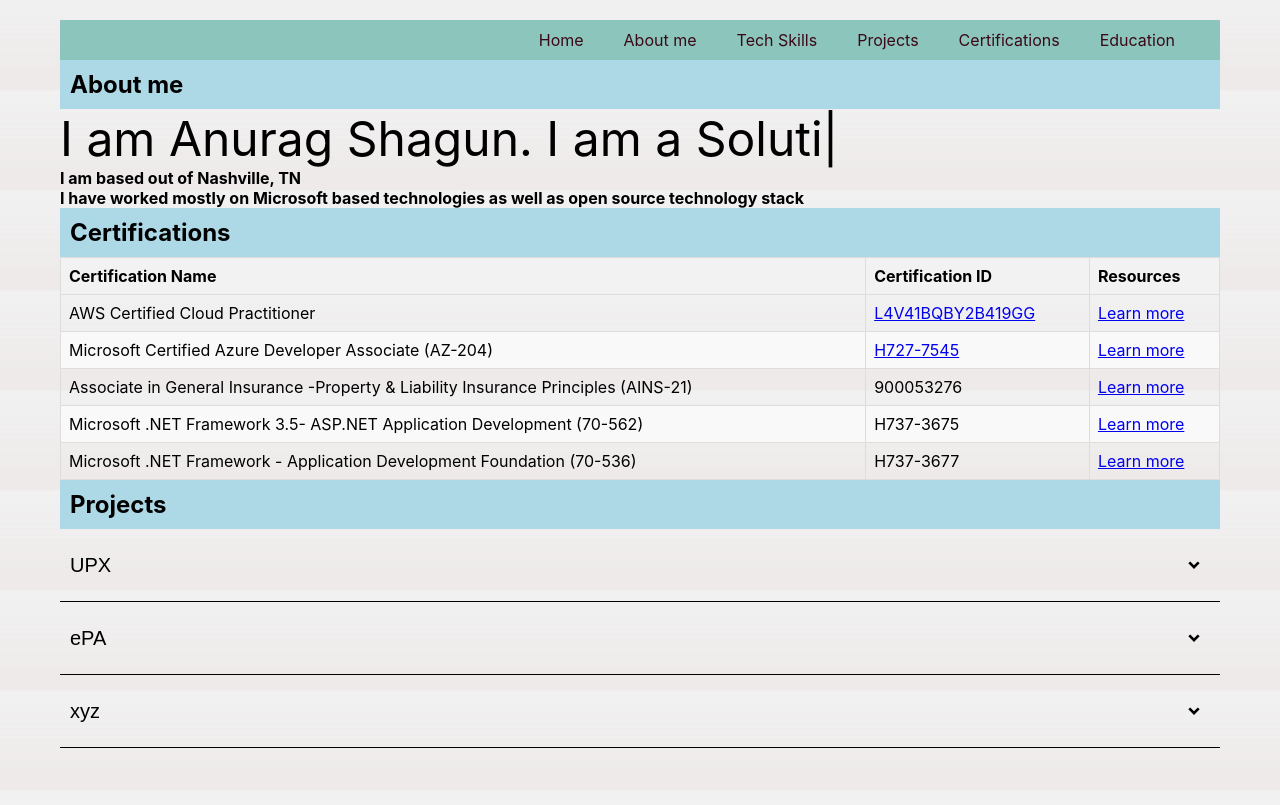
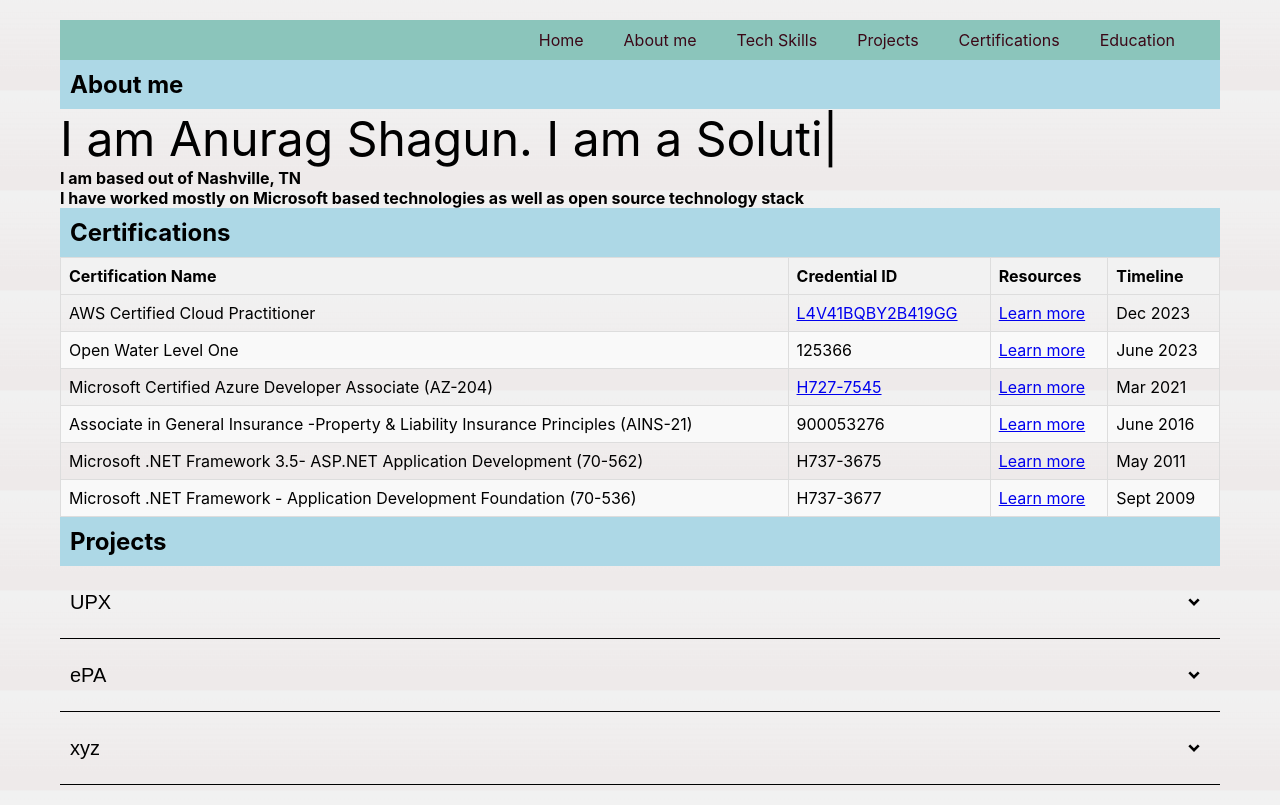
Before and after one commit to anurag0906/anurag-app, a React (Create React App) app: page / in a window 1280 px wide. Built offline with nearby package versions, Linux system fonts and the light colour scheme.

Commit message:
cert added

```diff
--- a/src/Certifications/CertificationData.js
+++ b/src/Certifications/CertificationData.js
@@ -1,30 +1,36 @@
 const certData = [
   {
     id: 1, name: 'AWS Certified Cloud Practitioner', CertId: 'L4V41BQBY2B419GG',
-    logo: '../img/aws.JPG',
+    duration: 'Dec 2023',
     Verify: 'https://www.credly.com/badges/c5efda8a-8fd0-4bc1-ae30-9d01d25fc093',
     Resource: 'https://aws.amazon.com/certification/certified-cloud-practitioner/?ch=tile&tile=getstarted'
   },
   {
-    id: 2, name: 'Microsoft Certified Azure Developer Associate (AZ-204)', CertId: 'H727-7545',
-    logo: '../img/azure.png',
+    id: 2, name: 'Open Water Level One ', CertId: '125366',
+    duration: 'June 2023',
+    Verify: '',
+    Resource: 'https://mdeaworld.com/memberships.htm'
+  },
+  {
+    id: 3, name: 'Microsoft Certified Azure Developer Associate (AZ-204)', CertId: 'H727-7545',
+    duration: 'Mar 2021',
     Verify: 'https://www.credly.com/badges/1f441fb7-b983-420b-bb1d-62050bb13291',
     Resource: 'https://docs.microsoft.com/en-us/learn/certifications/exams/az-204'
   },
   {
-    id: 3, name: 'Associate in General Insurance -Property & Liability Insurance Principles (AINS-21)', CertId: '900053276',
-    logo: '',
+    id: 4, name: 'Associate in General Insurance -Property & Liability Insurance Principles (AINS-21)', CertId: '900053276',
+    duration: 'June 2016',
     Verify: '',
     Resource: 'https://www.theinstitutes.org/course/property-and-liability-insurance-principles'
   },
   {
-    id: 4, name: 'Microsoft .NET Framework 3.5- ASP.NET Application Development (70-562)', CertId: 'H737-3675',
-    logo: '',
+    id: 5, name: 'Microsoft .NET Framework 3.5- ASP.NET Application Development (70-562)', CertId: 'H737-3675',
+    duration: 'May 2011',
     Verify: '',
     Resource: 'https://social.technet.microsoft.com/wiki/contents/articles/7931.exam-70-562-ts-microsoft-net-framework-3-5-asp-net-application-development.aspx'
   },
   {
-    id: 5, name: 'Microsoft .NET Framework - Application Development Foundation (70-536)', CertId: 'H737-3677', logo: '',
+    id: 6, name: 'Microsoft .NET Framework - Application Development Foundation (70-536)', CertId: 'H737-3677', duration: 'Sept 2009',
     Verify: '',
     Resource: 'https://social.technet.microsoft.com/wiki/contents/articles/7720.exam-70-536-ts-microsoft-net-framework-application-development-foundation.aspx'
   }
--- a/src/Certifications/CertificationTable.jsx
+++ b/src/Certifications/CertificationTable.jsx
@@ -34,6 +34,9 @@
             {/* {item.logo===''? '' : <img src={require('../img/aws.JPG')} height={100} width={100}  alt='image not found'/> }<br/> */}
             <Button className="btn btn-primary" variant="primary" target='_blank' href={item.Resource}>Learn more</Button>
           </td>
+          <td>
+            {item.duration}
+          </td>
         </tr>
       );
     });
@@ -43,8 +46,9 @@
         <thead>
           <tr>
             <th>Certification Name</th>
-            <th>Certification ID</th>
+            <th>Credential ID</th>
             <th>Resources</th>
+            <th>Timeline</th>
           </tr>
         </thead>
         <tbody>
```
